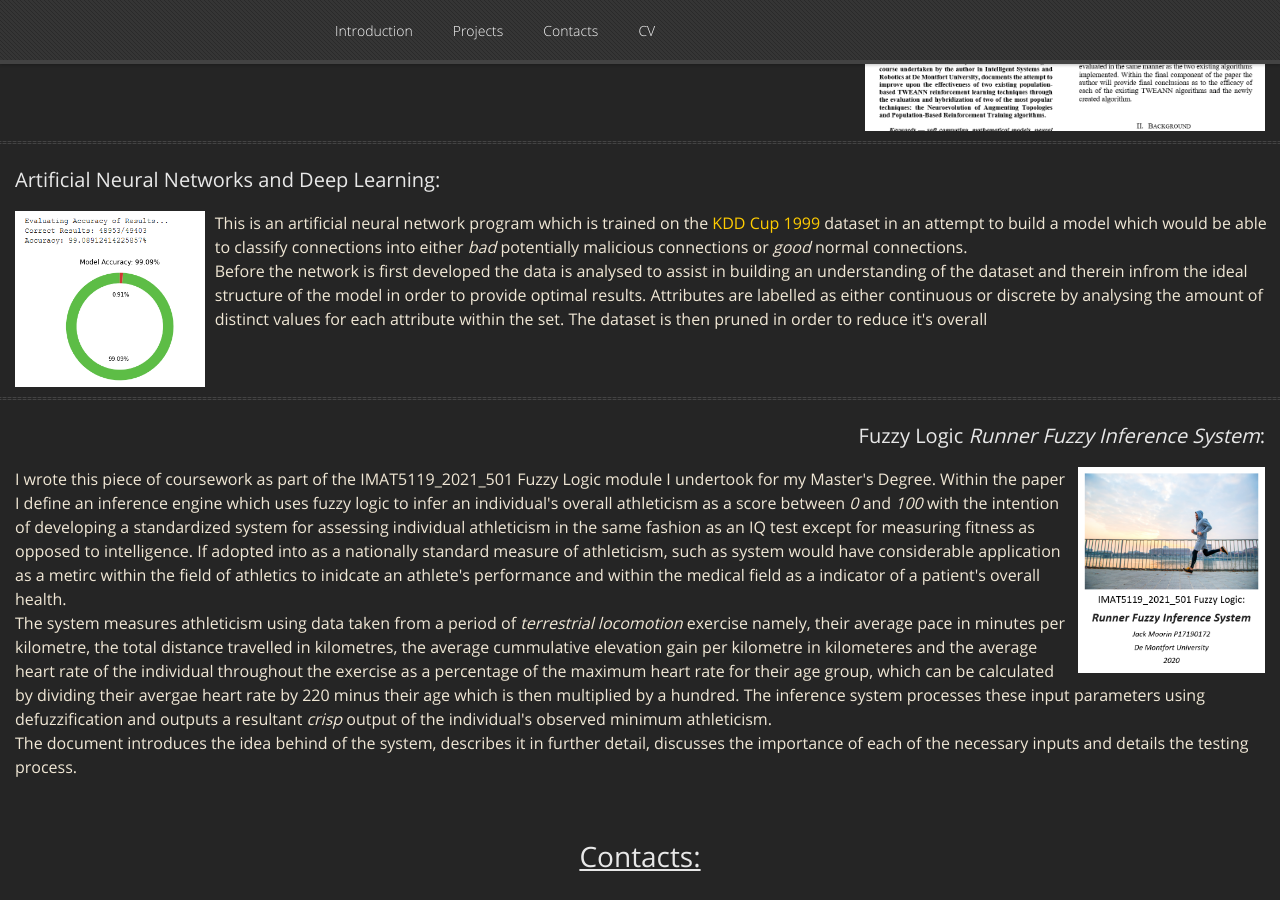
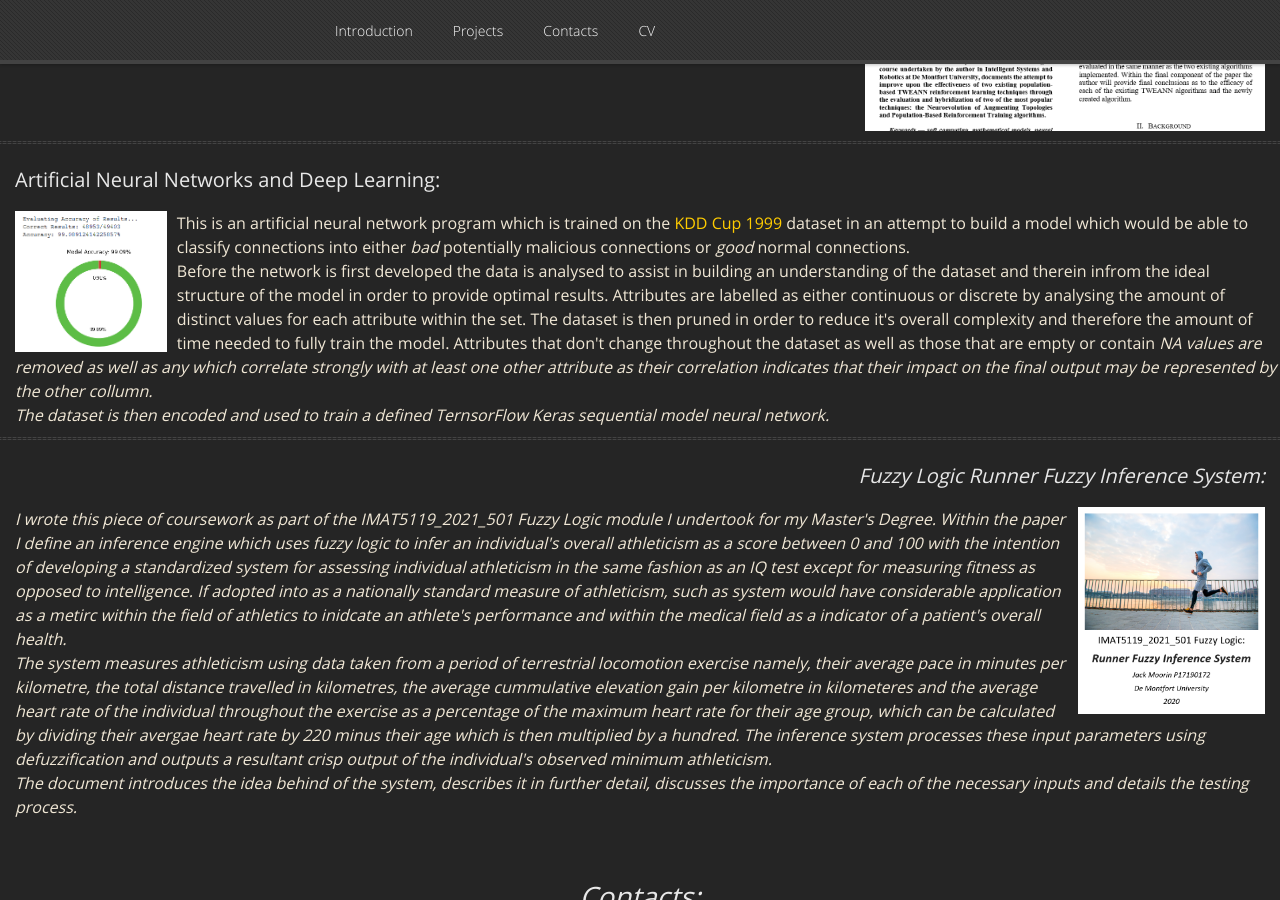
Before and after one commit to GamesProgrammingGrad2021/GamesProgrammingGrad2021.github.io, a Jekyll site: the page built from index.md, in a window 1280 px wide and 900 px high, scrolled down 1681 px. Built offline with Jekyll 4.4.1, drawn with Linux system fonts in a browser that asks for light colours; nearby versions of some CDN libraries; our own code applies the rules of GitHub Pages for plain Markdown files; grey boxes are pictures that could not be loaded.

Commit message:
Update default.html

```diff
--- a/_layouts/default.html
+++ b/_layouts/default.html
@@ -152,14 +152,17 @@
 			<h2 style="padding-top:5px; padding-left: 15px; padding-bottom: 10px; text-align: left; font-size: 20px;">Artificial Neural Networks and Deep Learning:</h2>
 			<div style="display: flex; align-items: center; width: 100% - 25px; margin-bottom: 10px; padding-left: 15px;">
 				<div style="padding-left: 0px; font-size: 16px; text-align: left; display: block; vertical-align: middle;">
-				<a href="https://drive.google.com/file/d/1X-fP9Mrm-ccgKDmvOfAfwK8EcRm2s_mT/view?usp=sharing"><img src="ANN Coursework Thumbnail.png" alt="ANN Coursework Thumbnail" style="height: 15%; width: 15%; vertical-align: middle; float: left; padding-right: 10px;"></a>
+				<a href="https://drive.google.com/file/d/1X-fP9Mrm-ccgKDmvOfAfwK8EcRm2s_mT/view?usp=sharing"><img src="ANN Coursework Thumbnail.png" alt="ANN Coursework Thumbnail" style="height: 12%; width: 12%; vertical-align: middle; float: left; padding-right: 10px;"></a>
 				This is an artificial neural network program which is trained on the
 				<a href="http://kdd.ics.uci.edu/databases/kddcup99/kddcup99.html">KDD Cup 1999</a> dataset in an attempt to build a model which
 				would be able to classify connections into either <i>bad</i> potentially malicious connections or <i>good</i> normal connections.<br>
 				Before the network is first developed the data is analysed to assist in building an understanding of the dataset and therein infrom
 				the ideal structure of the model in order to provide optimal results. Attributes are labelled as either continuous or discrete by
 				analysing the amount of distinct values for each attribute within the set. The dataset is then pruned in order to reduce it's
-				overall
+				overall complexity and therefore the amount of time needed to fully train the model. Attributes that don't change throughout the
+				dataset as well as those that are empty or contain <i>NA<i> values are removed as well as any which correlate strongly with at
+				least one other attribute as their correlation indicates that their impact on the final output may be represented by the other
+				collumn.<br>The dataset is then encoded and used to train a defined TernsorFlow Keras sequential model neural network.
 				</div>
 			</div>
 
```
